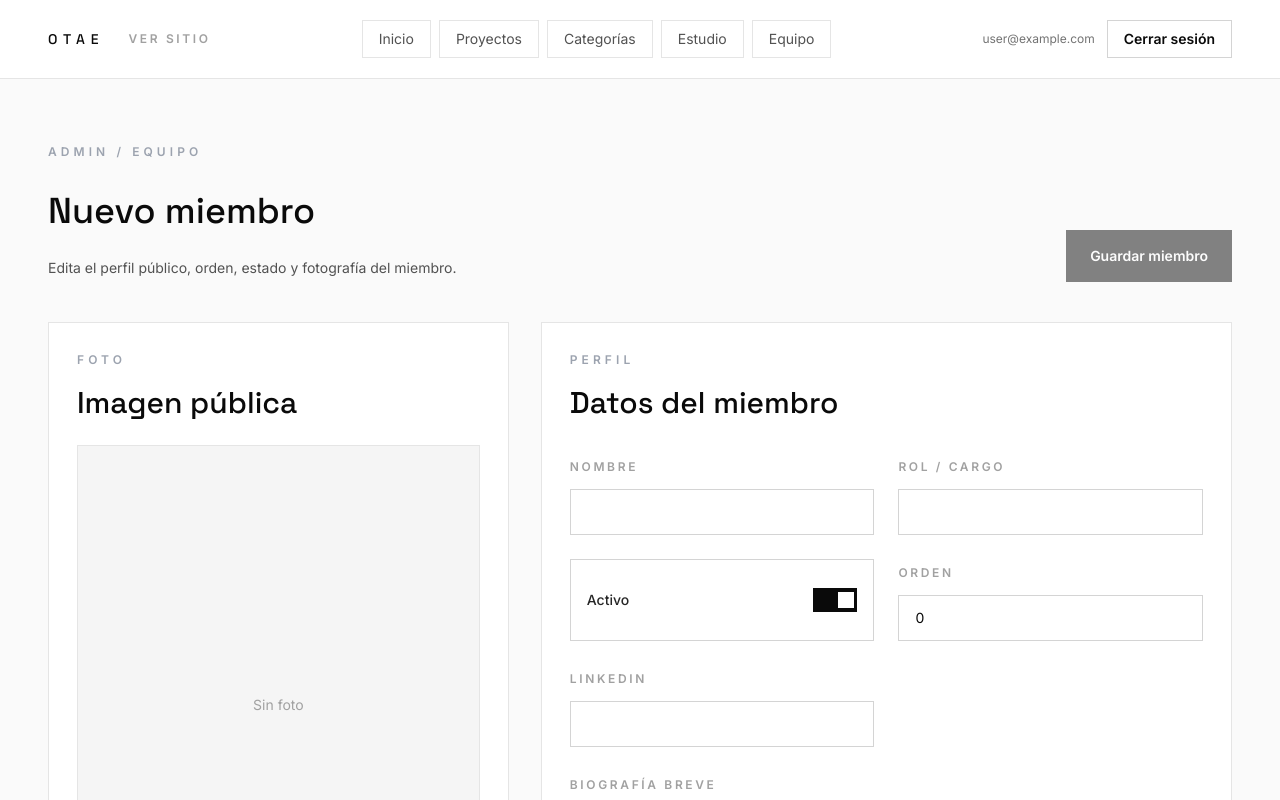
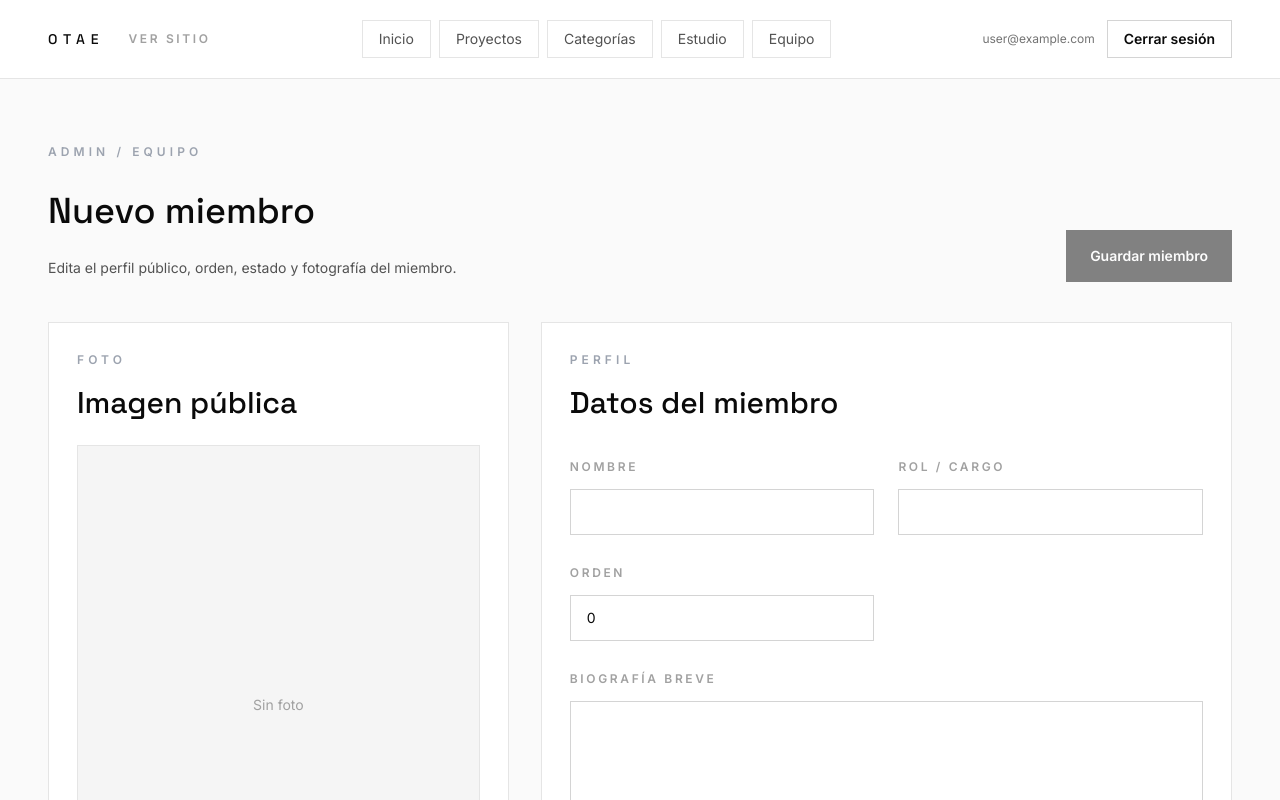
Before and after one commit to Josoxd01/otae-portfolio, a Next.js app: page /admin/team/new in a window 1280 px wide. Shown: the top 800 px of the page. Built offline with nearby package versions, Linux system fonts and the light colour scheme; no server answers; sample sign-in values are in the browser's storage.

Commit message:
Adjust team active switch layout

```diff
--- a/src/components/admin/AdminTeamMemberFormClient.tsx
+++ b/src/components/admin/AdminTeamMemberFormClient.tsx
@@ -208,20 +208,10 @@ export function AdminTeamMemberFormClient({ memberId }: AdminTeamMemberFormClien
                   value={member.role ?? ""}
                   onChange={(value) => updateField("role", value)}
                 />
-                <SwitchField
-                  checked={member.isActive}
-                  label="Activo"
-                  onChange={(value) => updateField("isActive", value)}
-                />
                 <NumberField
                   label="Orden"
                   value={member.sortOrder}
                   onChange={(value) => updateField("sortOrder", value ?? 0)}
-                />
-                <TextField
-                  label="LinkedIn"
-                  value={member.linkedinUrl ?? ""}
-                  onChange={(value) => updateField("linkedinUrl", value)}
                 />
                 <label className="block lg:col-span-2">
                   <FieldLabel>Biografía breve</FieldLabel>
@@ -232,6 +222,16 @@ export function AdminTeamMemberFormClient({ memberId }: AdminTeamMemberFormClien
                     onChange={(event) => updateField("bio", event.target.value)}
                   />
                 </label>
+                <SwitchField
+                  checked={member.isActive}
+                  label="Activo"
+                  onChange={(value) => updateField("isActive", value)}
+                />
+                <TextField
+                  label="LinkedIn"
+                  value={member.linkedinUrl ?? ""}
+                  onChange={(value) => updateField("linkedinUrl", value)}
+                />
               </div>
             </section>
           </div>
@@ -322,7 +322,7 @@ function SwitchField({ checked, label, onChange }: { checked: boolean; label: st
   return (
     <button
       type="button"
-      className="flex min-h-14 cursor-pointer items-center justify-between gap-4 border border-neutral-300 px-4 py-3 text-left text-sm transition hover:border-neutral-950 focus:border-neutral-950 focus:outline-none focus:ring-1 focus:ring-neutral-950"
+      className="mt-3 flex h-[54px] w-full cursor-pointer items-center justify-between gap-4 border border-neutral-300 px-4 text-left text-sm transition hover:border-neutral-950 focus:border-neutral-950 focus:outline-none focus:ring-1 focus:ring-neutral-950"
       role="switch"
       aria-checked={checked}
       onClick={() => onChange(!checked)}
```
